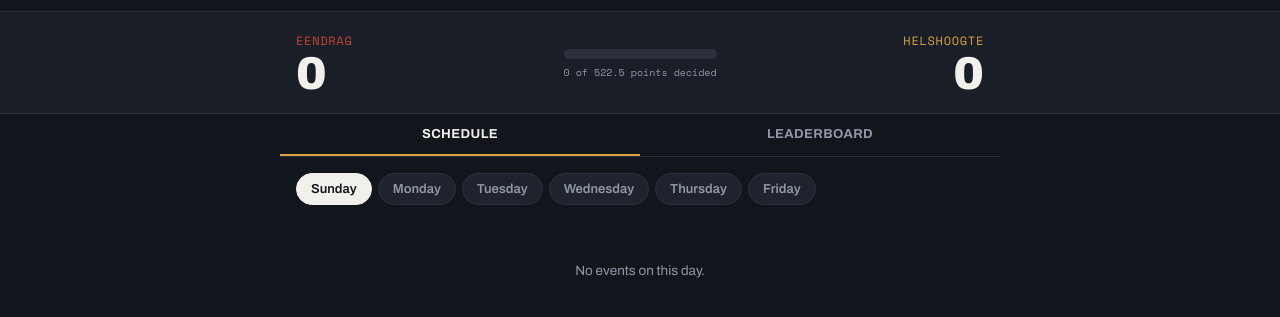
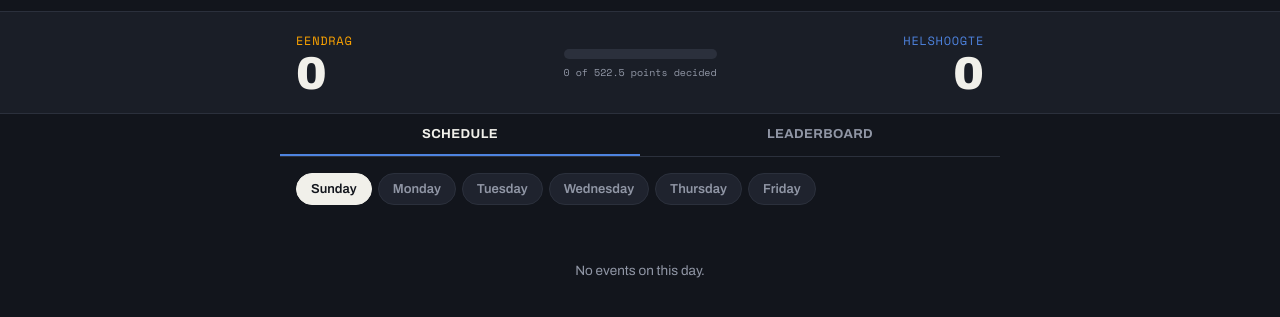
Before and after one commit to nicoltruter225-a11y/derby-2026, a website: page index.html in a window 1280 px wide. Shown: the part 49-366 px from the top of the page. Drawn offline with nearby package versions, Linux system fonts and the light colour scheme; no server answers.

Commit message:
Update color variables and badge styles in CSS

```diff
--- a/css/style.css
+++ b/css/style.css
@@ -5,10 +5,10 @@
   --line: #2B303C;
   --text: #F1F0EA;
   --text-dim: #9096A5;
-  --eendrag: #C8443C;
-  --eendrag-dim: #7A2C27;
-  --helshoogte: #D9A441;
-  --helshoogte-dim: #8A6A2A;
+  --eendrag: #FFA500;
+  --eendrag-dim: ##A36A00;
+  --helshoogte: #4E83DF;
+  --helshoogte-dim: #2F9C19;
   --accent-live: #4CAF6D;
   --radius: 10px;
   --font-display: 'Archivo Black', sans-serif;
@@ -240,8 +240,8 @@ main { max-width: 720px; margin: 0 auto; padding: 16px; }
   border: 1px solid var(--line);
   color: var(--text-dim);
 }
-.badge-heavy { color: var(--eendrag); border-color: var(--eendrag-dim); }
-.badge-medium { color: var(--helshoogte); border-color: var(--helshoogte-dim); }
+.badge-heavy { color: #ED0C0C; border-color: #9B0808; }
+.badge-medium { color: #3AC21F; border-color: #2F9C19; }
 .badge-light { color: var(--text-dim); }
 .badge-live { color: var(--accent-live); border-color: var(--accent-live); animation: pulse 1.6s infinite; }
 .badge-winner-eendrag { color: var(--eendrag); border-color: var(--eendrag); }
```
